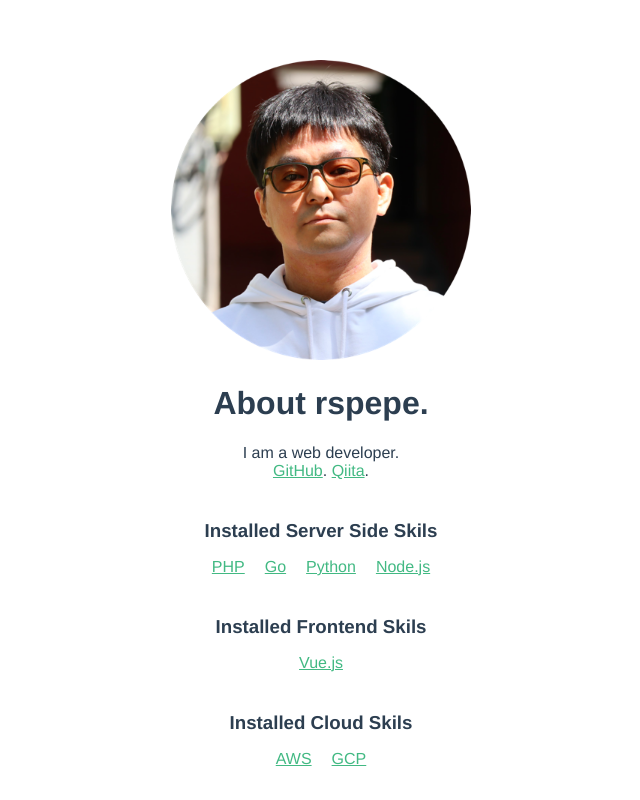
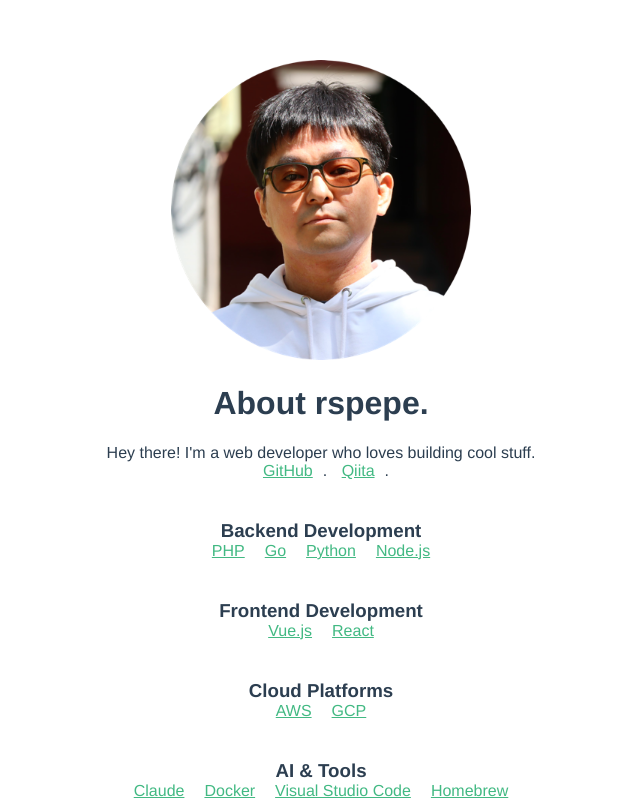
Before and after one commit to rspepe/devfolio, a Vue app: page / in a window 1280 px wide. Shown: the top 800 px of the page, without its empty margins (319-959 px from the left). Built offline with nearby package versions, Linux system fonts and the light colour scheme.

Commit message:
サボっているDeepLearningを削除。Claudeを追加。

```diff
--- a/src/components/DevFolio.vue
+++ b/src/components/DevFolio.vue
@@ -2,37 +2,47 @@
   <div>
     <h1>{{ msg }}</h1>
     <p>
-      I am a web developer.<br>
+      Hey there! I'm a web developer who loves building cool stuff.<br>
       <a href="https://github.com/rspepe/" target="_blank" rel="noopener">GitHub</a>.
       <a href="https://qiita.com/rspepe/" target="_blank" rel="noopener">Qiita</a>.
     </p>
-    <h3>Installed Server Side Skils</h3>
-    <ul>
-      <li><a href="https://www.php.net/" target="_blank" rel="noopener">PHP</a></li>
-      <li><a href="https://go.dev/" target="_blank" rel="noopener">Go</a></li>
-      <li><a href="https://www.python.org/" target="_blank" rel="noopener">Python</a></li>
-      <li><a href="https://nodejs.org/en/" target="_blank" rel="noopener">Node.js</a></li>
-    </ul>
-    <h3>Installed Frontend Skils</h3>
-    <ul>
-      <li><a href="https://vuejs.org" target="_blank" rel="noopener">Vue.js</a></li>
-    </ul>
-    <h3>Installed Cloud Skils</h3>
-    <ul>
-      <li><a href="https://aws.amazon.com/" target="_blank" rel="noopener">AWS</a></li>
-      <li><a href="https://cloud.google.com/" target="_blank" rel="noopener">GCP</a></li>
-    </ul>
-    <h3>Installing Deep Learning Skils</h3>
-    <ul>
-      <li><a href="https://www.tensorflow.org/" target="_blank" rel="noopener">TensorFlow</a></li>
-    </ul>
-    <h3>Frequently Used Technologies</h3>
-    <ul>
-      <li><a href="https://www.docker.com/" target="_blank" rel="noopener">Docker</a></li>
-      <li><a href="https://code.visualstudio.com/" target="_blank" rel="noopener">Visual Studio Code</a></li>
-      <li><a href="https://brew.sh/" target="_blank" rel="noopener">Homebrew</a></li>
-      <li><a href="https://jupyter.org/" target="_blank" rel="noopener">jupyter</a></li>
-    </ul>
+    <div class="skills-container">
+      <div class="skill-category">
+        <h3>Backend Development</h3>
+        <div class="skill-grid">
+          <a href="https://www.php.net/" target="_blank" rel="noopener" class="skill-tag">PHP</a>
+          <a href="https://go.dev/" target="_blank" rel="noopener" class="skill-tag">Go</a>
+          <a href="https://www.python.org/" target="_blank" rel="noopener" class="skill-tag">Python</a>
+          <a href="https://nodejs.org/en/" target="_blank" rel="noopener" class="skill-tag">Node.js</a>
+        </div>
+      </div>
+
+      <div class="skill-category">
+        <h3>Frontend Development</h3>
+        <div class="skill-grid">
+          <a href="https://vuejs.org" target="_blank" rel="noopener" class="skill-tag">Vue.js</a>
+          <a href="https://reactjs.org" target="_blank" rel="noopener" class="skill-tag">React</a>
+        </div>
+      </div>
+
+      <div class="skill-category">
+        <h3>Cloud Platforms</h3>
+        <div class="skill-grid">
+          <a href="https://aws.amazon.com/" target="_blank" rel="noopener" class="skill-tag">AWS</a>
+          <a href="https://cloud.google.com/" target="_blank" rel="noopener" class="skill-tag">GCP</a>
+        </div>
+      </div>
+
+      <div class="skill-category">
+        <h3>AI & Tools</h3>
+        <div class="skill-grid">
+          <a href="https://claude.ai/" target="_blank" rel="noopener" class="skill-tag">Claude</a>
+          <a href="https://www.docker.com/" target="_blank" rel="noopener" class="skill-tag">Docker</a>
+          <a href="https://code.visualstudio.com/" target="_blank" rel="noopener" class="skill-tag">Visual Studio Code</a>
+          <a href="https://brew.sh/" target="_blank" rel="noopener" class="skill-tag">Homebrew</a>
+        </div>
+      </div>
+    </div>
   </div>
 </template>
 
@@ -49,11 +59,7 @@ export default {
 h3 {
   margin: 40px 0 0;
 }
-ul {
-  list-style-type: none;
-  padding: 0;
-}
-li {
+a {
   display: inline-block;
   margin: 0 10px;
 }
```
